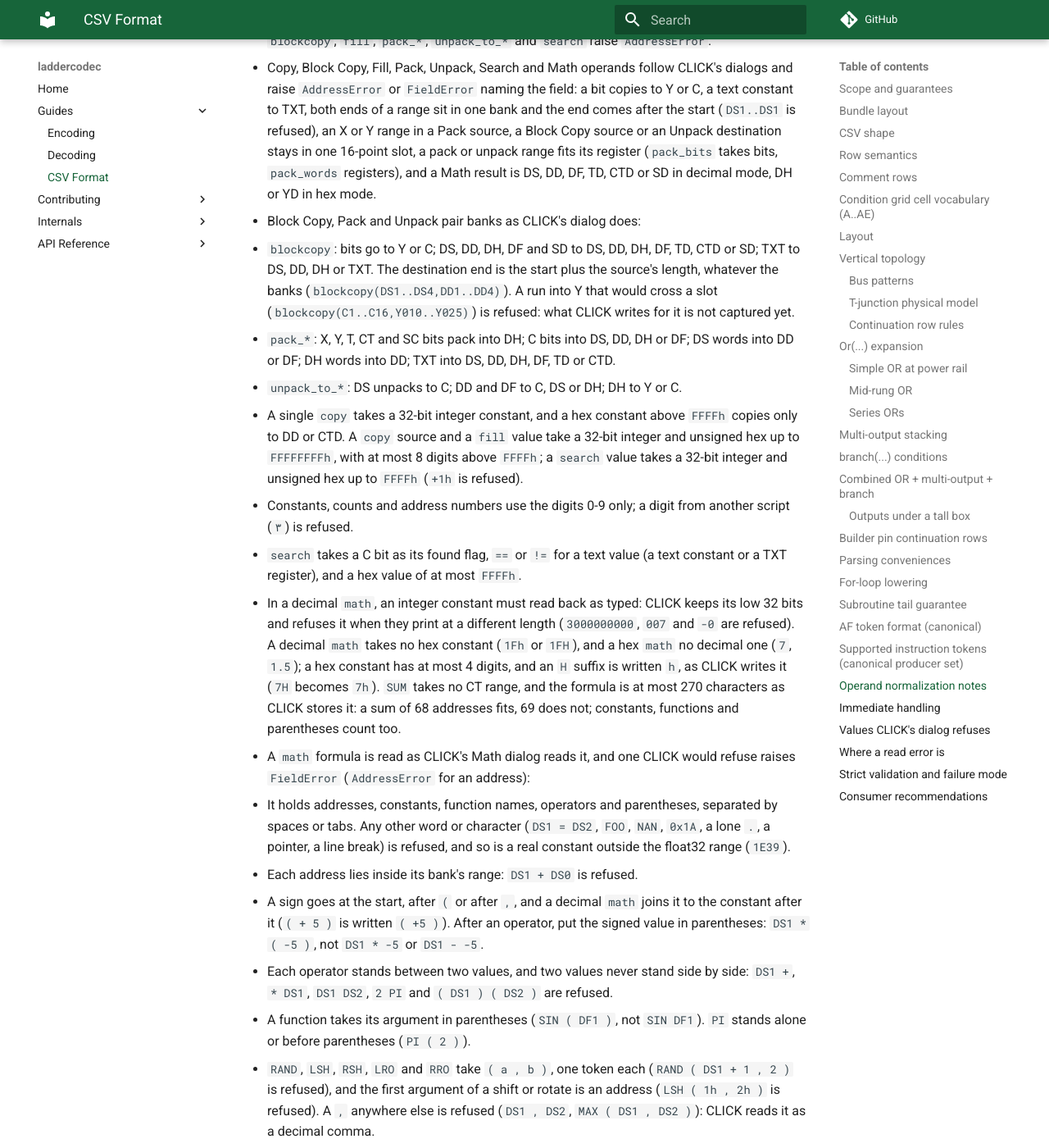
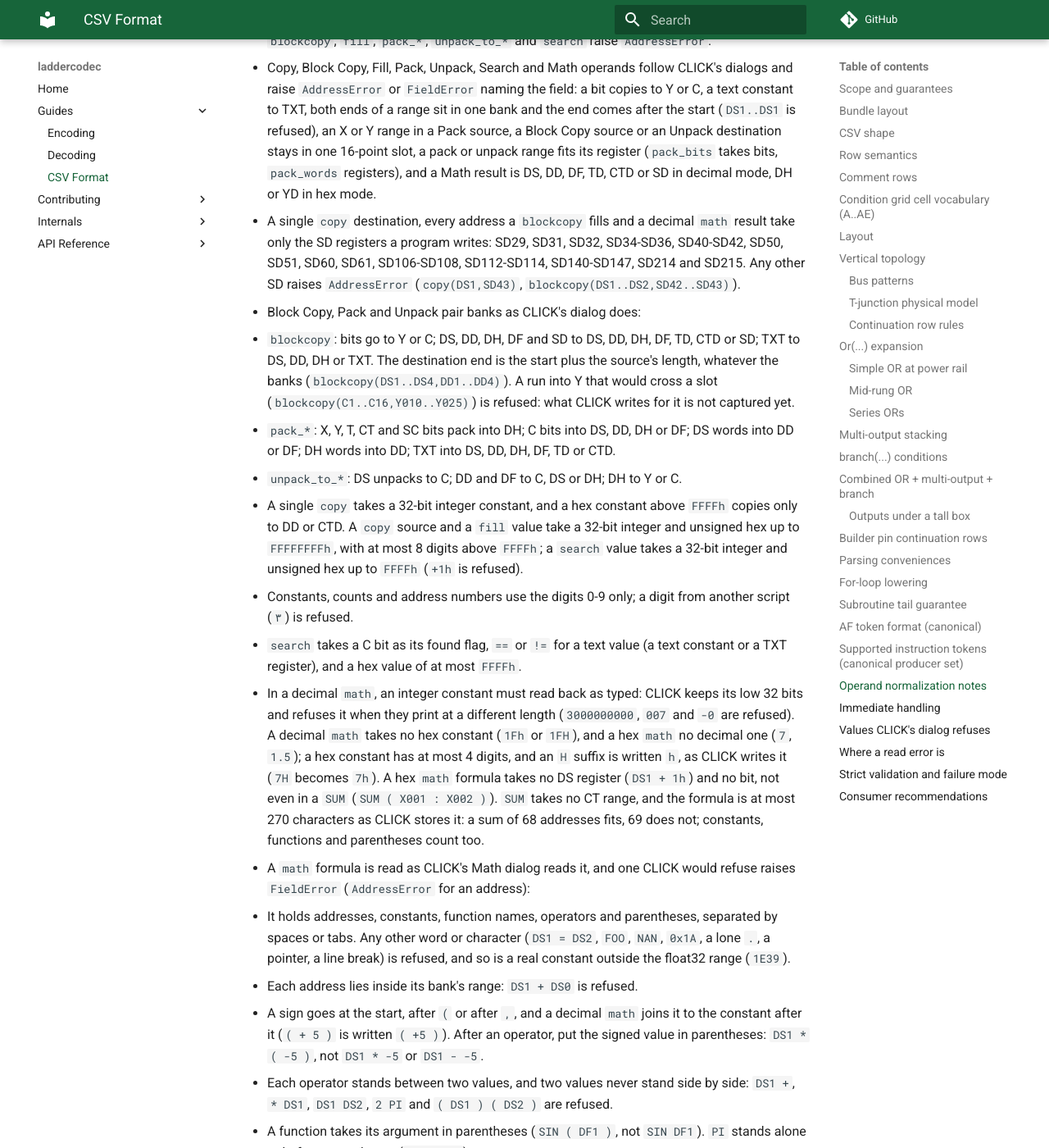
Before and after one commit to ssweber/laddercodec, an MkDocs documentation site: the page built from docs/guides/csv-format.md, in a window 1280 px wide and 1400 px high, scrolled down 15706 px. Shown: the whole window at 82% size. Built offline with MkDocs 1.6.1 and Material for MkDocs 9.7.7, drawn with Linux system fonts in a browser that asks for light colours; comment, search, counter and statistics services are not loaded.

Commit message:
fix: hex Math formulas, SD writes and the Unpack id follow CLICK's answers
A hex Math formula refuses a DS register and any bit, in a SUM too
(OBJ-1002). A single Copy destination (OBJ-004), every address of a Block
Copy destination (OBJ-018 for a read-only SD after a writable start,
OBJ-004 past SD215) and a decimal Math result (OBJ-003) take only the 29
writable SD registers, now WRITABLE_SD beside WRITABLE_SC. An Unpack
destination bank its source can't unpack to carries OBJ-004. The SD and
SC sweep grids are removed; the picker's list answers them. The ratchet
drops each entry that now agrees, and keeps the edge-space entries as
deliberate refusals.

Co-Authored-By: Claude Opus 5.5 <noreply@anthropic.com>
Claude-Session: https://claude.ai/code/session_01QnFxutaFyJKgcijzqdEwer

```diff
--- a/docs/guides/csv-format.md
+++ b/docs/guides/csv-format.md
@@ -668,6 +668,11 @@ currently emit:
   16-point slot, a pack or unpack range fits its register (`pack_bits` takes
   bits, `pack_words` registers), and a Math result is DS, DD, DF, TD, CTD or SD
   in decimal mode, DH or YD in hex mode.
+- A single `copy` destination, every address a `blockcopy` fills and a decimal
+  `math` result take only the SD registers a program writes: SD29, SD31, SD32,
+  SD34-SD36, SD40-SD42, SD50, SD51, SD60, SD61, SD106-SD108, SD112-SD114,
+  SD140-SD147, SD214 and SD215. Any other SD raises `AddressError`
+  (`copy(DS1,SD43)`, `blockcopy(DS1..DS2,SD42..SD43)`).
 - Block Copy, Pack and Unpack pair banks as CLICK's dialog does:
   - `blockcopy`: bits go to Y or C; DS, DD, DH, DF and SD to DS, DD, DH, DF,
     TD, CTD or SD; TXT to DS, DD, DH or TXT. The destination end is the start
@@ -692,7 +697,9 @@ currently emit:
   (`3000000000`, `007` and `-0` are refused). A decimal `math` takes no hex
   constant (`1Fh` or `1FH`), and a hex `math` no decimal one (`7`, `1.5`); a hex
   constant has at most 4 digits, and an `H` suffix is written `h`, as CLICK
-  writes it (`7H` becomes `7h`). `SUM` takes no CT range, and the formula is at
+  writes it (`7H` becomes `7h`). A hex `math` formula takes no DS register
+  (`DS1 + 1h`) and no bit, not even in a `SUM` (`SUM ( X001 : X002 )`).
+  `SUM` takes no CT range, and the formula is at
   most 270 characters as CLICK stores it: a sum of 68 addresses fits, 69 does
   not; constants, functions and parentheses count too.
 - A `math` formula is read as CLICK's Math dialog reads it, and one CLICK would
```
Also changed, not shown: CHANGELOG.md (+3 -0 lines), scratchpad/roadmap.md (+21 -10 lines), 2 other files.
